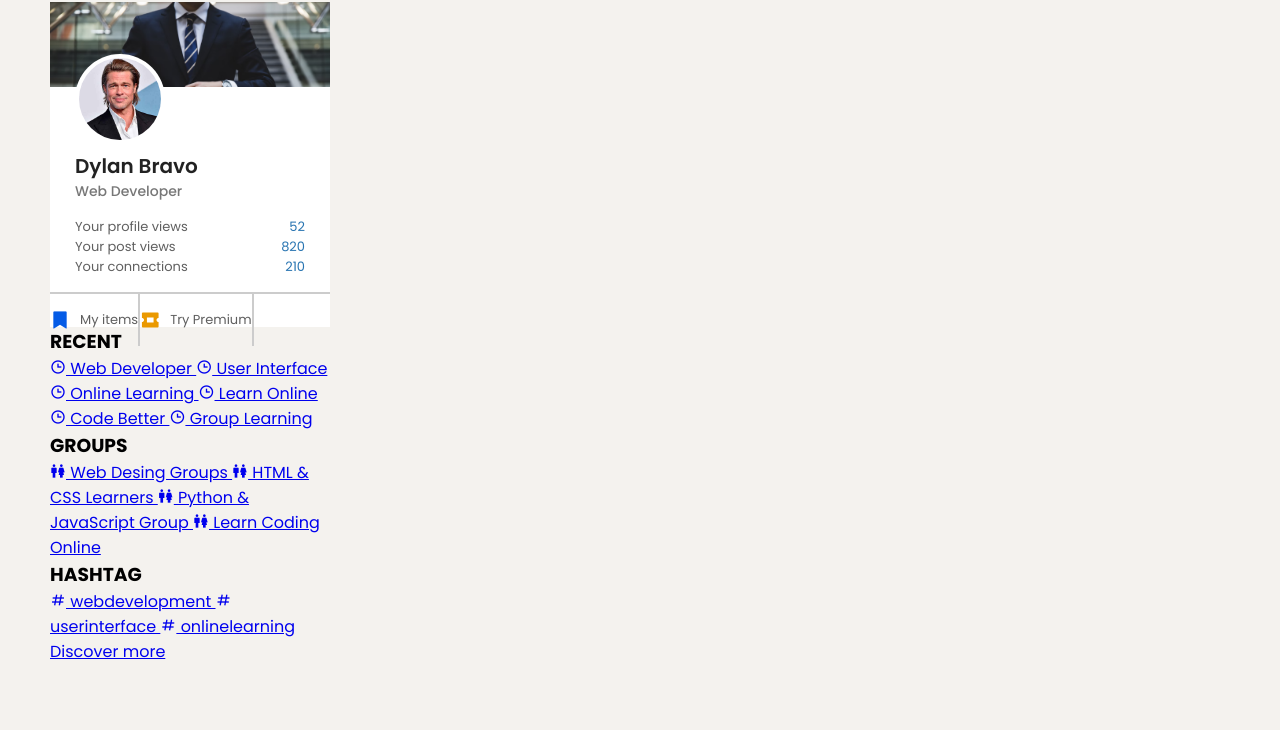
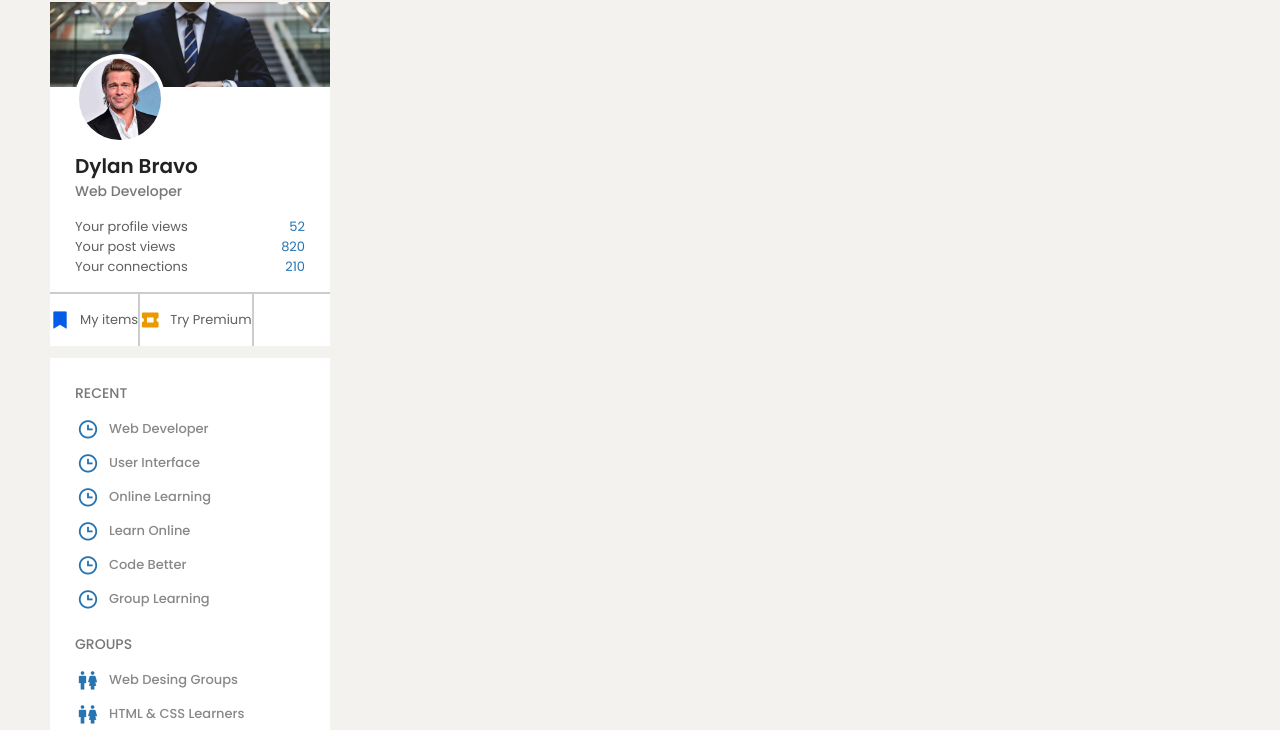
Before and after one commit to Dybravo27/Linkedin, a plain HTML site: page index.html in a window 1280 px wide. Shown: the part 70-800 px from the top of the page. Drawn offline with nearby package versions, Linux system fonts and the light colour scheme.

Commit message:
sidebar_arreglos

```diff
--- a/Css/sidebar.css
+++ b/Css/sidebar.css
@@ -12,8 +12,7 @@
 }
 .sidebar-perfil{
   background-color: #fff;
-  height: 325px;
-  width: 100%;
+  height: max-content;
 }
 .sidebar_fondo-img{
   width: 100%;
@@ -80,3 +79,52 @@
   border: none;
 }
 /* --------------------------------------- */
+.sidebar-activity{
+  background-color: #fff;
+  margin: 12px 0;
+  padding: 5px 25px;
+}
+.sidebar-activity__title{
+  color: #777;
+  font-size: 14px;
+  font-weight: 500;
+  margin: 20px 0 10px;
+}
+.sidebar-activity__link{
+  display: flex;
+  align-items: center;
+  font-size: 13px;
+  color: #888;
+  margin: 4px 0;
+  padding: 4px 2px;
+  font-weight: 500;
+  text-decoration: none;
+  transition: all 0.8s;
+}
+.sidebar-activity__link:hover{
+  background-color: #d1e3f8;
+}
+.sidebar-activity__icono{
+  font-weight: 700;
+  font-size: 22px;
+  color: #2874b1;
+  margin-right: 10px;
+}
+.discover-more{
+  display: flex;
+  align-items: center;
+  justify-content: center;
+  margin: 20px -25px 0 -25px;
+  border-top: 2px solid #ccc;
+}
+.discover-more__enlace{
+  text-decoration: none;
+  padding: 4px 2pxs;
+  margin: 10px 0;
+  font-size: 13px;
+  color: #2874b1;
+  transition: all 0.8s;
+}
+.discover-more__enlace:hover{
+  background-color: #d1e3f8;
+}
--- a/index.html
+++ b/index.html
@@ -150,24 +150,24 @@
         </div>
       </div>
       <div class="sidebar-activity">
-        <h3>RECENT</h3>
-        <a href="#"><i class='bx bx-time'></i> Web Developer </a>
-        <a href="#"><i class='bx bx-time'></i> User Interface </a>
-        <a href="#"><i class='bx bx-time'></i> Online Learning </a>
-        <a href="#"><i class='bx bx-time'></i> Learn Online </a>
-        <a href="#"><i class='bx bx-time'></i> Code Better </a>
-        <a href="#"><i class='bx bx-time'></i> Group Learning </a>
-        <h3>GROUPS</h3>
-        <a href="#"><i class='bx bx-male-female'></i> Web Desing Groups </a>
-        <a href="#"><i class='bx bx-male-female'></i> HTML & CSS Learners </a>
-        <a href="#"><i class='bx bx-male-female'></i> Python & JavaScript Group </a>
-        <a href="#"><i class='bx bx-male-female'></i> Learn Coding Online </a>
-        <h3>HASHTAG</h3>
-        <a href="#"><i class='bx bx-hash'></i> webdevelopment </a>
-        <a href="#"><i class='bx bx-hash'></i> userinterface </a>
-        <a href="#"><i class='bx bx-hash'></i> onlinelearning </a>
-        <div>
-          <a href="#">Discover more</a>
+        <h3 class="sidebar-activity__title">RECENT</h3>
+        <a href="#" class="sidebar-activity__link"><i class='sidebar-activity__icono bx bx-time '></i> Web Developer </a>
+        <a href="#" class="sidebar-activity__link"><i class='sidebar-activity__icono bx bx-time '></i> User Interface </a>
+        <a href="#" class="sidebar-activity__link"><i class='sidebar-activity__icono bx bx-time '></i> Online Learning </a>
+        <a href="#" class="sidebar-activity__link"><i class='sidebar-activity__icono bx bx-time '></i> Learn Online </a>
+        <a href="#" class="sidebar-activity__link"><i class='sidebar-activity__icono bx bx-time '></i> Code Better </a>
+        <a href="#" class="sidebar-activity__link"><i class='sidebar-activity__icono bx bx-time '></i> Group Learning </a>
+        <h3 class="sidebar-activity__title">GROUPS</h3>
+        <a href="#" class="sidebar-activity__link"><i class='sidebar-activity__icono bx bx-male-female '></i> Web Desing Groups </a>
+        <a href="#" class="sidebar-activity__link"><i class='sidebar-activity__icono bx bx-male-female '></i> HTML & CSS Learners </a>
+        <a href="#" class="sidebar-activity__link"><i class='sidebar-activity__icono bx bx-male-female '></i> Python & JavaScript Group </a>
+        <a href="#" class="sidebar-activity__link"><i class='sidebar-activity__icono bx bx-male-female '></i> Learn Coding Online </a>
+        <h3 class="sidebar-activity__title">HASHTAG</h3>
+        <a href="#" class="sidebar-activity__link"><i class='sidebar-activity__icono bx bx-hash '></i> webdevelopment </a>
+        <a href="#" class="sidebar-activity__link"><i class='sidebar-activity__icono bx bx-hash '></i> userinterface </a>
+        <a href="#" class="sidebar-activity__link"><i class='sidebar-activity__icono bx bx-hash '></i> onlinelearning </a>
+        <div class="discover-more">
+          <a href="#" class="discover-more__enlace">Discover more</a>
         </div>
       </div>
     </aside>
```
